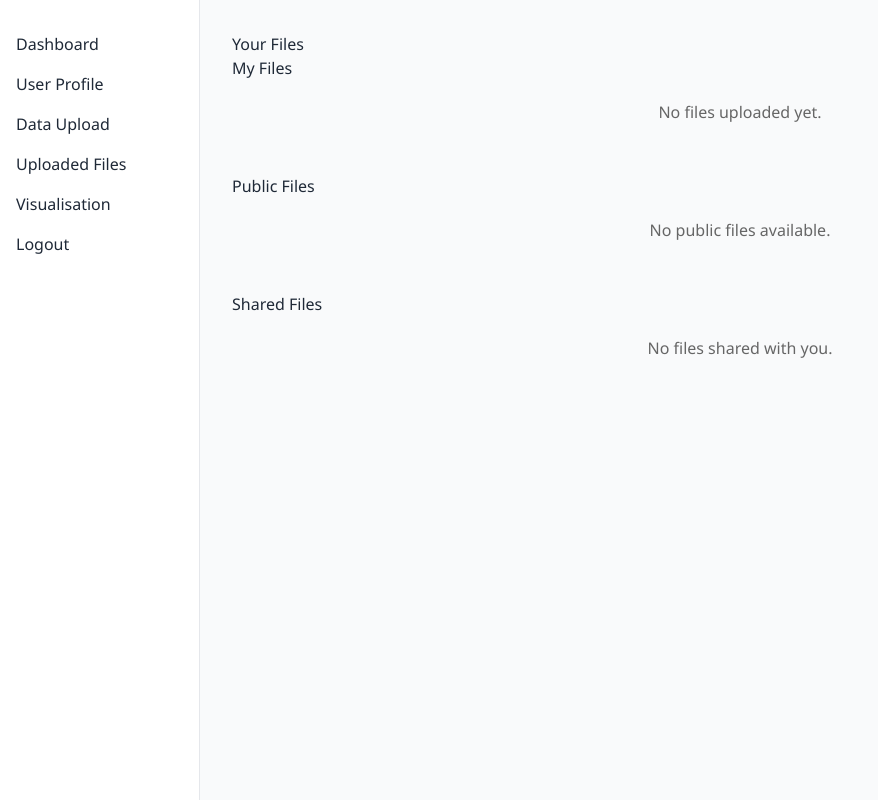
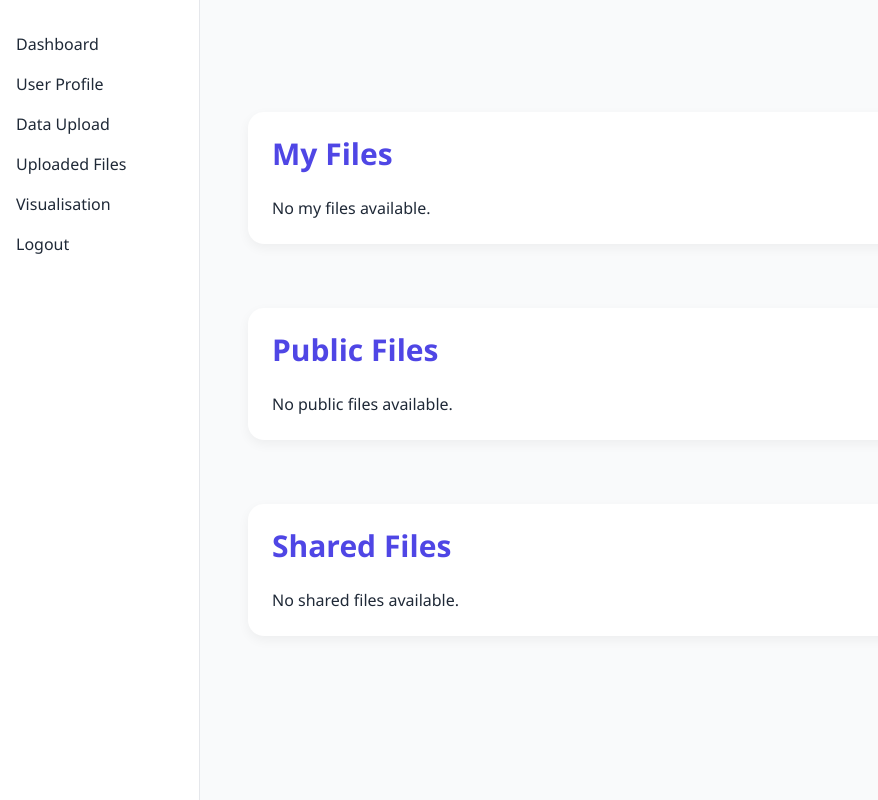
Before and after one commit to flappyfishhh/cits5505-masters62, a Flask app: page /index in a window 1280 px wide. Shown: the whole page, without its empty margins (0-878 px from the left). Run offline with Flask 3, Linux system fonts and the light colour scheme; the visitor is signed in with stand-in values (Sample User, id 1); data that the repository does not hold is empty; some libraries are stand-ins or nearby versions.

Commit message:
Improve file list layout and button alignment in file management view

```diff
--- a/app/templates/index.html
+++ b/app/templates/index.html
@@ -1,192 +1,84 @@
-{% extends 'base.html' %} {% block title %}Your Files{% endblock %} {% block
-content %}
-<style>
-  .file-container {
-    margin-bottom: 30px;
-  }
-  .file-list {
-    display: flex;
-    flex-direction: column;
-    gap: 15px;
-  }
-  .file-header,
-  .file-item {
-    display: grid;
-    grid-template-columns: 4fr 1fr 1fr 1fr 1.5fr 1fr 1fr 2fr;
-    gap: 10px;
-    align-items: center;
-    padding: 12px 15px;
-  }
-  .file-header {
-    background-color: #f2f2f2;
-    font-weight: bold;
-    border-radius: 4px;
-  }
-  .file-item {
-    background-color: white;
-    border: 1px solid #e0e0e0;
-    border-radius: 4px;
-  }
-  .filename-cell {
-    white-space: nowrap;
-    overflow: hidden;
-    text-overflow: ellipsis;
-    max-width: 20;
-  }
-  .numeric {
-    text-align: center;
-  }
-  .actions {
-    display: flex;
-    gap: 8px;
-    flex-wrap: wrap;
-  }
-  .btn {
-    padding: 6px 12px;
-    background-color: #4f46e5;
-    color: white;
-    border-radius: 4px;
-    text-decoration: none;
-    font-size: 14px;
-  }
-  .btn.delete {
-    background-color: #dc2626;
-  }
-  .empty-message {
-    padding: 20px;
-    text-align: center;
-    color: #666;
-  }
-</style>
+{% extends 'base.html' %}
+{% block title %}Your Files{% endblock %}
+{% block content %}
 
-<h1>Your Files</h1>
+<main class="px-4 py-12 sm:py-16 lg:py-20 space-y-16">
 
-<div class="file-container">
-  <h2>My Files</h2>
-  {% if own_files %}
-  <div class="file-list">
-    <div class="file-header">
+  {% for section_title, file_list, allow_manage in [
+    ("My Files", own_files, True),
+    ("Public Files", public_files, False),
+    ("Shared Files", shared_files, False)
+  ] %}
+  <section class="custom-card">
+    <h2 class="text-2xl sm:text-3xl font-semibold text-[var(--primary-color)] mb-6">{{ section_title }}</h2>
+
+    {% if file_list %}
+    <div class="overflow-auto border rounded-xl">
+      <div class="grid grid-cols-8 gap-4 px-4 py-3 bg-gray-100 font-semibold text-sm text-gray-700 border-b">
         <div>Filename</div>
         <div>City</div>
-      <div class="numeric">Latitude</div>
-      <div class="numeric">Longitude</div>
-      <div class="numeric">Uploaded At</div>
+        <div class="text-center">Latitude</div>
+        <div class="text-center">Longitude</div>
+        <div class="text-center">Uploaded At</div>
         <div>Visibility</div>
         <div>Owner</div>
         <div>Actions</div>
       </div>
-    {% for file in own_files %}
-    <div class="file-item">
-      <div class="filename-cell" title="{{ file.filename }}">
-        {{ file.filename }}
-      </div>
+
+      {% for file in file_list %}
+      <div class="grid grid-cols-8 gap-4 px-4 py-4 items-center border-t text-sm bg-white hover:bg-gray-50">
+        <div class="truncate" title="{{ file.filename }}">{{ file.filename }}</div>
         <div>{{ file.city }}</div>
-      <div class="numeric">{{ '%.2f'|format(file.latitude) }}</div>
-      <div class="numeric">{{ '%.2f'|format(file.longitude) }}</div>
-      <div class="numeric">
-        {{ file.uploaded_at.strftime('%Y-%m-%d %H:%M') }}
-      </div>
+        <div class="text-center">{{ '%.2f'|format(file.latitude) }}</div>
+        <div class="text-center">{{ '%.2f'|format(file.longitude) }}</div>
+        <div class="text-center">{{ file.uploaded_at.strftime('%Y-%m-%d %H:%M') }}</div>
         <div>{{ file.visibility|capitalize }}</div>
         <div>{{ file.user.username }}</div>
-      <div class="actions">
-        <a href="{{ url_for('main.view_file', file_id=file.id) }}" class="btn"
-          >View</a
-        >
-        <a
-          href="{{ url_for('main.delete_file', file_id=file.id) }}"
-          class="btn delete"
+        <div class="flex flex-wrap gap-2 justify-start items-center">
+          <a href="{{ url_for('main.view_file', file_id=file.id) }}"
+             class="inline-flex items-center px-3 py-1.5 text-sm font-medium rounded-lg shadow-sm transition
+                    bg-blue-600 text-white hover:bg-blue-700 focus:ring focus:ring-blue-300">
+            <svg xmlns="http://www.w3.org/2000/svg" class="w-4 h-4 mr-1" fill="none" viewBox="0 0 24 24" stroke="currentColor">
+              <path stroke-linecap="round" stroke-linejoin="round" stroke-width="2"
+                    d="M15 12a3 3 0 11-6 0 3 3 0 016 0z" />
+              <path stroke-linecap="round" stroke-linejoin="round" stroke-width="2"
+                    d="M2.458 12C3.732 7.943 7.523 5 12 5c4.478 0 8.268 2.943 9.542 7-1.274 4.057-5.064 7-9.542 7-4.477 0-8.268-2.943-9.542-7z" />
+            </svg>
+            View
+          </a>
+
+          {% if allow_manage %}
+          <a href="{{ url_for('main.update_file', file_id=file.id) }}"
+             class="inline-flex items-center px-3 py-1.5 text-sm font-medium rounded-lg shadow-sm transition
+                    bg-green-600 text-white hover:bg-green-700 focus:ring focus:ring-green-300">
+            <svg xmlns="http://www.w3.org/2000/svg" class="w-4 h-4 mr-1" fill="none" viewBox="0 0 24 24" stroke="currentColor">
+              <path stroke-linecap="round" stroke-linejoin="round" stroke-width="2"
+                    d="M11 5h6M11 9h4M5 13l4 4L19 7" />
+            </svg>
+            Update
+          </a>
+
+          <a href="{{ url_for('main.delete_file', file_id=file.id) }}"
              onclick="return confirm('Are you sure you want to delete {{ file.filename }}?');"
-          >Delete</a
-        >
-        <a href="{{ url_for('main.update_file', file_id=file.id) }}" class="btn"
-          >Update</a
-        >
+             class="inline-flex items-center px-3 py-1.5 text-sm font-medium rounded-lg shadow-sm transition
+                    bg-red-600 text-white hover:bg-red-700 focus:ring focus:ring-red-300">
+            <svg xmlns="http://www.w3.org/2000/svg" class="w-4 h-4 mr-1" fill="none" viewBox="0 0 24 24" stroke="currentColor">
+              <path stroke-linecap="round" stroke-linejoin="round" stroke-width="2"
+                    d="M6 18L18 6M6 6l12 12" />
+            </svg>
+            Delete
+          </a>
+          {% endif %}
         </div>
+
       </div>
       {% endfor %}
     </div>
     {% else %}
-  <div class="empty-message">No files uploaded yet.</div>
+    <div class="empty-message">No {{ section_title|lower }} available.</div>
     {% endif %}
-</div>
+  </section>
+  {% endfor %}
 
-<div class="file-container">
-  <h2>Public Files</h2>
-  {% if public_files %}
-  <div class="file-list">
-    <div class="file-header">
-      <div>Filename</div>
-      <div>City</div>
-      <div class="numeric">Latitude</div>
-      <div class="numeric">Longitude</div>
-      <div class="numeric">Uploaded At</div>
-      <div>Visibility</div>
-      <div>Owner</div>
-      <div>Actions</div>
-    </div>
-    {% for file in public_files %}
-    <div class="file-item">
-      <div class="filename-cell" title="{{ file.filename }}">
-        {{ file.filename }}
-      </div>
-      <div>{{ file.city }}</div>
-      <div class="numeric">{{ '%.2f'|format(file.latitude) }}</div>
-      <div class="numeric">{{ '%.2f'|format(file.longitude) }}</div>
-      <div class="numeric">
-        {{ file.uploaded_at.strftime('%Y-%m-%d %H:%M') }}
-      </div>
-      <div>{{ file.visibility|capitalize }}</div>
-      <div>{{ file.user.username }}</div>
-      <div class="actions">
-        <a href="{{ url_for('main.view_file', file_id=file.id) }}" class="btn"
-          >View</a
-        >
-      </div>
-    </div>
-    {% endfor %}
-  </div>
-  {% else %}
-  <div class="empty-message">No public files available.</div>
-  {% endif %}
-</div>
-
-<div class="file-container">
-  <h2>Shared Files</h2>
-  {% if shared_files %}
-  <div class="file-list">
-    <div class="file-header">
-      <div>Filename</div>
-      <div>City</div>
-      <div class="numeric">Latitude</div>
-      <div class="numeric">Longitude</div>
-      <div class="numeric">Uploaded At</div>
-      <div>Visibility</div>
-      <div>Owner</div>
-      <div>Actions</div>
-    </div>
-    {% for file in shared_files %}
-    <div class="file-item">
-      <div class="filename-cell" title="{{ file.filename }}">
-        {{ file.filename }}
-      </div>
-      <div>{{ file.city }}</div>
-      <div class="numeric">{{ '%.2f'|format(file.latitude) }}</div>
-      <div class="numeric">{{ '%.2f'|format(file.longitude) }}</div>
-      <div class="numeric">
-        {{ file.uploaded_at.strftime('%Y-%m-%d %H:%M') }}
-      </div>
-      <div>{{ file.visibility|capitalize }}</div>
-      <div>{{ file.user.username }}</div>
-      <div class="actions">
-        <a href="{{ url_for('main.view_file', file_id=file.id) }}" class="btn"
-          >View</a
-        >
-      </div>
-    </div>
-    {% endfor %}
-  </div>
-  {% else %}
-  <div class="empty-message">No files shared with you.</div>
-  {% endif %}
-</div>
+</main>
 {% endblock %}
```
Lines whose indentation alone changed are shown as unchanged.
